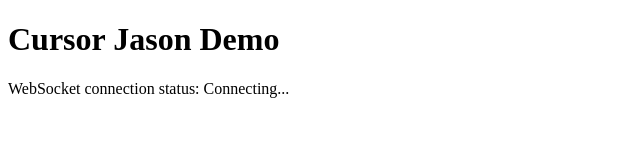
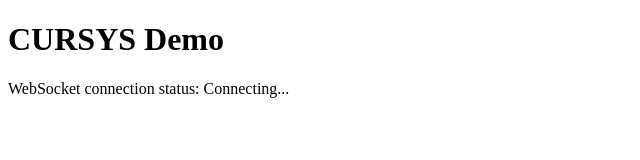
Before and after one commit to dsriseah/cursys, a website built with Parcel: page src/client/index.html in a window 1280 px wide. Shown: the whole page, without its empty margins (0-640 px from the left). Built offline with nearby package versions, Linux system fonts and the light colour scheme; no server answers.

Commit message:
update index.html

```diff
--- a/src/client/index.html
+++ b/src/client/index.html
@@ -3,11 +3,11 @@
 <head>
     <meta charset="UTF-8">
     <meta name="viewport" content="width=device-width, initial-scale=1.0">
-    <title>Cursor Jason Demo</title>
+    <title>CURSYS Demo</title>
 </head>
 <body>
     <div id="app">
-        <h1>Cursor Jason Demo</h1>
+        <h1>CURSYS Demo</h1>
         <p>WebSocket connection status: <span id="status">Connecting...</span></p>
     </div>
     <script type="module" src="./main.ts"></script>
```
